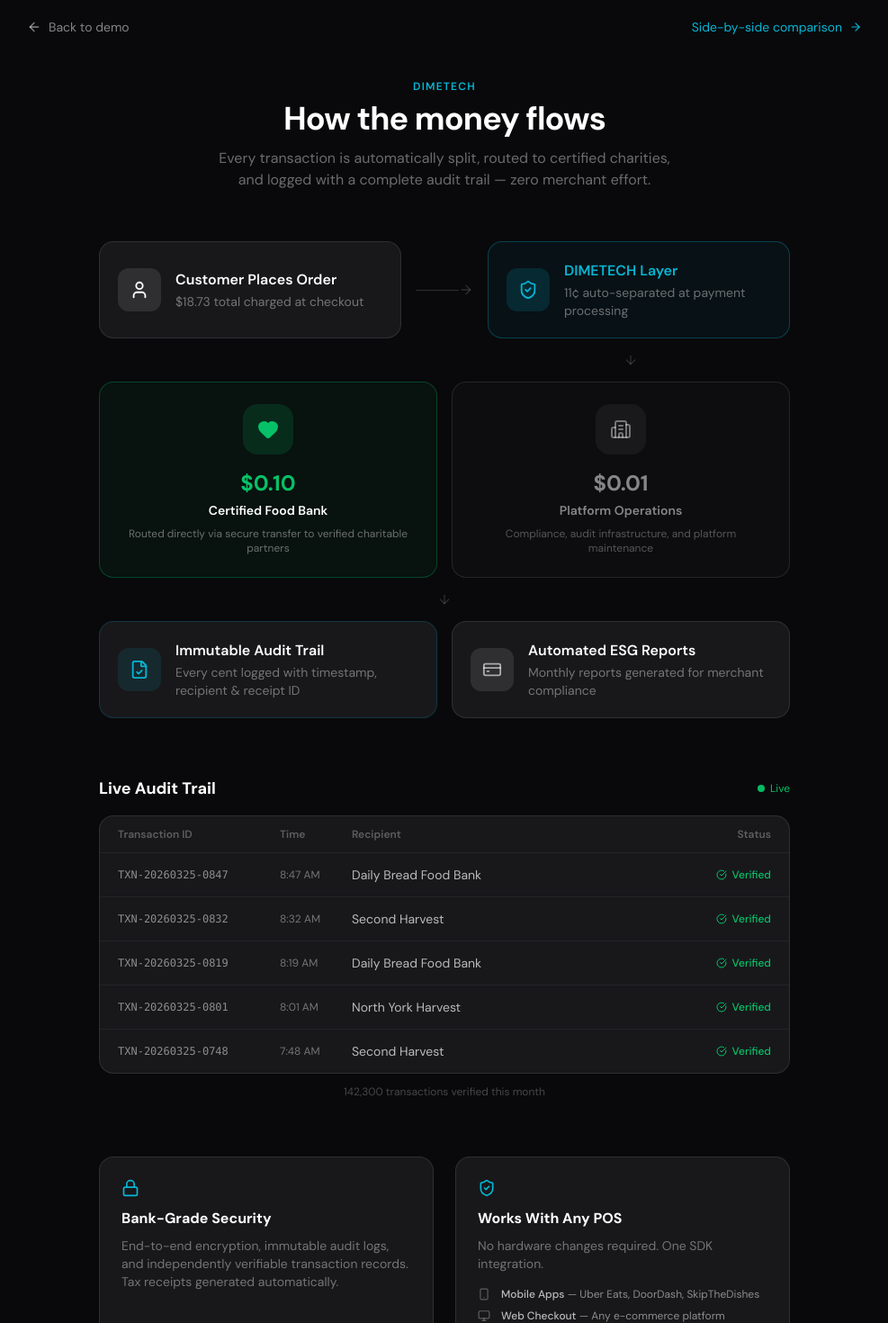
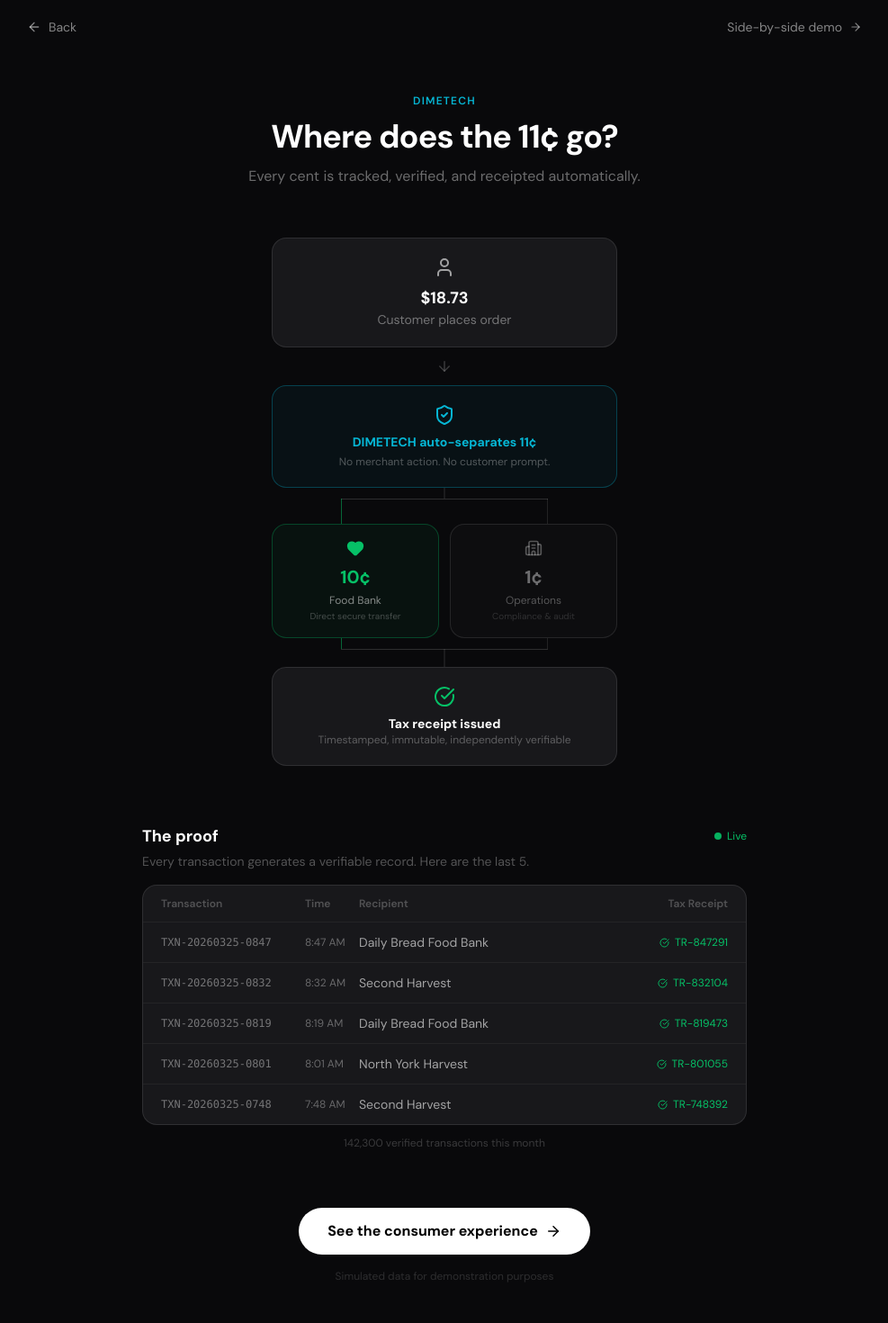
Before and after one commit to shiki4709/dimeaid-mvp, a Next.js app: page /how-it-works in a window 1280 px wide. Shown: the part 20-1490 px from the top of the page at 90% size, without its empty margins (146-1133 px from the left). Built offline with nearby package versions, Linux system fonts and the light colour scheme.

Commit message:
fix: strip DIMETECH page to just money flow + proof — remove POS/integration clutter

```diff
--- a/src/app/how-it-works/page.tsx
+++ b/src/app/how-it-works/page.tsx
@@ -3,251 +3,158 @@
 import Link from "next/link";
 import {
   ArrowLeft,
+  ArrowRight,
+  ArrowDown,
   ShieldCheck,
-  CreditCard,
   Building2,
   Heart,
-  FileCheck,
-  Smartphone,
-  Monitor,
-  Wifi,
   CheckCircle,
-  Lock,
   User,
-  ArrowRight,
-  ArrowDown,
 } from "lucide-react";
 
 const auditEntries = [
-  { id: "TXN-20260325-0847", time: "8:47 AM", recipient: "Daily Bread Food Bank", status: "Verified" },
-  { id: "TXN-20260325-0832", time: "8:32 AM", recipient: "Second Harvest", status: "Verified" },
-  { id: "TXN-20260325-0819", time: "8:19 AM", recipient: "Daily Bread Food Bank", status: "Verified" },
-  { id: "TXN-20260325-0801", time: "8:01 AM", recipient: "North York Harvest", status: "Verified" },
-  { id: "TXN-20260325-0748", time: "7:48 AM", recipient: "Second Harvest", status: "Verified" },
+  { id: "TXN-20260325-0847", time: "8:47 AM", amount: "$0.10", recipient: "Daily Bread Food Bank", receipt: "TR-847291" },
+  { id: "TXN-20260325-0832", time: "8:32 AM", amount: "$0.10", recipient: "Second Harvest", receipt: "TR-832104" },
+  { id: "TXN-20260325-0819", time: "8:19 AM", amount: "$0.10", recipient: "Daily Bread Food Bank", receipt: "TR-819473" },
+  { id: "TXN-20260325-0801", time: "8:01 AM", amount: "$0.10", recipient: "North York Harvest", receipt: "TR-801055" },
+  { id: "TXN-20260325-0748", time: "7:48 AM", amount: "$0.10", recipient: "Second Harvest", receipt: "TR-748392" },
 ] as const;
 
 export default function HowItWorksPage() {
   return (
     <div className="min-h-dvh px-6 py-10 md:px-12">
-      {/* Top nav */}
+      {/* Nav */}
       <div className="flex items-center justify-between">
         <Link
           href="/account"
           className="flex items-center gap-2 text-sm text-white/50 transition-colors hover:text-white"
         >
           <ArrowLeft size={16} />
-          Back to demo
+          Back
         </Link>
         <Link
           href="/compare"
-          className="flex items-center gap-2 text-sm text-dime-teal transition-colors hover:text-dime-teal/80"
+          className="flex items-center gap-2 text-sm text-white/50 transition-colors hover:text-white"
         >
-          Side-by-side comparison
+          Side-by-side demo
           <ArrowRight size={14} />
         </Link>
       </div>
 
-      {/* Hero */}
-      <div className="mt-12 text-center">
+      {/* Hero — the one question this page answers */}
+      <div className="mx-auto mt-16 max-w-2xl text-center">
         <p className="text-xs font-semibold tracking-widest text-dime-teal">DIMETECH</p>
-        <h1 className="mt-2 text-3xl font-bold tracking-tight md:text-4xl">
-          How the money flows
+        <h1 className="mt-3 text-3xl font-bold tracking-tight md:text-4xl">
+          Where does the 11¢ go?
         </h1>
-        <p className="mx-auto mt-3 max-w-lg text-base text-white/40">
-          Every transaction is automatically split, routed to certified charities,
-          and logged with a complete audit trail — zero merchant effort.
+        <p className="mx-auto mt-3 max-w-md text-base text-white/40">
+          Every cent is tracked, verified, and receipted automatically.
         </p>
       </div>
 
-      {/* ── FLOWCHART ────────────────────────────────── */}
-      <div className="mx-auto mt-14 max-w-3xl">
-        {/* Row 1: Customer → DIMETECH */}
-        <div className="grid grid-cols-1 gap-4 md:grid-cols-[1fr_auto_1fr]">
-          <div className="flex items-center gap-4 rounded-2xl border border-white/10 bg-surface p-5">
-            <div className="flex h-12 w-12 shrink-0 items-center justify-center rounded-xl bg-white/10">
-              <User size={22} />
-            </div>
-            <div>
-              <p className="font-semibold">Customer Places Order</p>
-              <p className="mt-0.5 text-sm text-white/40">$18.73 total charged at checkout</p>
-            </div>
+      {/* ── THE FLOW ─────────────────────────────────── */}
+      <div className="mx-auto mt-14 max-w-sm">
+
+        {/* Customer */}
+        <div className="rounded-2xl border border-white/10 bg-surface p-5 text-center">
+          <User size={24} className="mx-auto text-white/60" />
+          <p className="mt-2 text-lg font-bold">$18.73</p>
+          <p className="text-sm text-white/40">Customer places order</p>
+        </div>
+
+        <div className="flex justify-center py-3">
+          <ArrowDown size={18} className="text-white/20" />
+        </div>
+
+        {/* DIMETECH splits */}
+        <div className="rounded-2xl border border-dime-teal/30 bg-dime-teal/5 p-5 text-center">
+          <ShieldCheck size={24} className="mx-auto text-dime-teal" />
+          <p className="mt-2 text-sm font-bold text-dime-teal">DIMETECH auto-separates 11¢</p>
+          <p className="text-xs text-white/30 mt-1">No merchant action. No customer prompt.</p>
+        </div>
+
+        {/* Split connector */}
+        <div className="relative h-10">
+          <div className="absolute left-1/2 top-0 h-3 w-px -translate-x-1/2 bg-white/15" />
+          <div className="absolute top-3 left-[20%] right-[20%] h-px bg-white/15" />
+          <div className="absolute left-[20%] top-3 h-7 w-px bg-dime-green/50" />
+          <div className="absolute right-[20%] top-3 h-7 w-px bg-white/10" />
+        </div>
+
+        {/* Two destinations */}
+        <div className="grid grid-cols-2 gap-3">
+          <div className="rounded-2xl border border-dime-green/30 bg-dime-green/5 p-4 text-center">
+            <Heart size={20} className="mx-auto text-dime-green" fill="#06C167" />
+            <p className="mt-2 text-xl font-bold text-dime-green">10¢</p>
+            <p className="mt-1 text-xs text-white/50">Food Bank</p>
+            <p className="mt-0.5 text-[10px] text-white/25">Direct secure transfer</p>
           </div>
-
-          <div className="hidden items-center md:flex">
-            <div className="h-px w-12 bg-white/15" />
-            <ArrowRight size={16} className="text-white/15" />
-          </div>
-          <div className="flex items-center justify-center md:hidden">
-            <ArrowDown size={16} className="text-white/15" />
-          </div>
-
-          <div className="flex items-center gap-4 rounded-2xl border border-dime-teal/30 bg-dime-teal/5 p-5">
-            <div className="flex h-12 w-12 shrink-0 items-center justify-center rounded-xl bg-dime-teal/15">
-              <ShieldCheck size={22} className="text-dime-teal" />
-            </div>
-            <div>
-              <p className="font-semibold text-dime-teal">DIMETECH Layer</p>
-              <p className="mt-0.5 text-sm text-white/40">11¢ auto-separated at payment processing</p>
-            </div>
+          <div className="rounded-2xl border border-white/10 bg-white/[0.02] p-4 text-center">
+            <Building2 size={20} className="mx-auto text-white/30" />
+            <p className="mt-2 text-xl font-bold text-white/40">1¢</p>
+            <p className="mt-1 text-xs text-white/30">Operations</p>
+            <p className="mt-0.5 text-[10px] text-white/15">Compliance & audit</p>
           </div>
         </div>
 
-        {/* Connector down */}
-        <div className="flex justify-center py-4 md:justify-end md:pr-[22%]">
-          <ArrowDown size={16} className="text-white/15" />
+        {/* Merge back */}
+        <div className="relative h-8">
+          <div className="absolute left-[20%] top-0 h-3 w-px bg-dime-green/50" />
+          <div className="absolute right-[20%] top-0 h-3 w-px bg-white/10" />
+          <div className="absolute top-3 left-[20%] right-[20%] h-px bg-white/15" />
+          <div className="absolute left-1/2 top-3 h-5 w-px -translate-x-1/2 bg-white/15" />
         </div>
 
-        {/* Row 2: Split — two destinations */}
-        <div className="grid grid-cols-1 gap-4 md:grid-cols-2">
-          <div className="rounded-2xl border border-dime-green/30 bg-dime-green/5 p-6 text-center">
-            <div className="mx-auto flex h-14 w-14 items-center justify-center rounded-2xl bg-dime-green/15">
-              <Heart size={24} className="text-dime-green" fill="#06C167" />
-            </div>
-            <p className="mt-4 text-2xl font-bold text-dime-green">$0.10</p>
-            <p className="mt-1 text-sm font-semibold">Certified Food Bank</p>
-            <p className="mt-2 text-xs text-white/40">
-              Routed directly via secure transfer to verified charitable partners
-            </p>
-          </div>
-
-          <div className="rounded-2xl border border-white/10 bg-white/[0.02] p-6 text-center">
-            <div className="mx-auto flex h-14 w-14 items-center justify-center rounded-2xl bg-white/5">
-              <Building2 size={24} className="text-white/40" />
-            </div>
-            <p className="mt-4 text-2xl font-bold text-white/50">$0.01</p>
-            <p className="mt-1 text-sm font-semibold text-white/50">Platform Operations</p>
-            <p className="mt-2 text-xs text-white/30">
-              Compliance, audit infrastructure, and platform maintenance
-            </p>
-          </div>
-        </div>
-
-        {/* Connector down */}
-        <div className="flex justify-center py-4">
-          <ArrowDown size={16} className="text-white/15" />
-        </div>
-
-        {/* Row 3: Outputs — Audit + ESG */}
-        <div className="grid grid-cols-1 gap-4 md:grid-cols-2">
-          <div className="flex items-center gap-4 rounded-2xl border border-dime-teal/20 bg-surface p-5">
-            <div className="flex h-12 w-12 shrink-0 items-center justify-center rounded-xl bg-dime-teal/10">
-              <FileCheck size={22} className="text-dime-teal" />
-            </div>
-            <div>
-              <p className="font-semibold">Immutable Audit Trail</p>
-              <p className="mt-0.5 text-sm text-white/40">Every cent logged with timestamp, recipient & receipt ID</p>
-            </div>
-          </div>
-
-          <div className="flex items-center gap-4 rounded-2xl border border-white/10 bg-surface p-5">
-            <div className="flex h-12 w-12 shrink-0 items-center justify-center rounded-xl bg-white/10">
-              <CreditCard size={22} className="text-white/60" />
-            </div>
-            <div>
-              <p className="font-semibold">Automated ESG Reports</p>
-              <p className="mt-0.5 text-sm text-white/40">Monthly reports generated for merchant compliance</p>
-            </div>
-          </div>
+        {/* Receipt */}
+        <div className="rounded-2xl border border-white/10 bg-surface p-5 text-center">
+          <CheckCircle size={24} className="mx-auto text-dime-green" />
+          <p className="mt-2 text-sm font-bold">Tax receipt issued</p>
+          <p className="text-xs text-white/30">Timestamped, immutable, independently verifiable</p>
         </div>
       </div>
 
-      {/* ── LIVE AUDIT TRAIL ─────────────────────────── */}
-      <div className="mx-auto mt-16 max-w-3xl">
+      {/* ── THE PROOF ────────────────────────────────── */}
+      <div className="mx-auto mt-16 max-w-2xl">
         <div className="flex items-center justify-between">
-          <h2 className="text-lg font-bold">Live Audit Trail</h2>
+          <h2 className="text-lg font-bold">The proof</h2>
           <div className="flex items-center gap-1.5">
             <div className="h-2 w-2 animate-pulse rounded-full bg-dime-green" />
             <span className="text-xs text-dime-green">Live</span>
           </div>
         </div>
+        <p className="mt-1 text-sm text-white/30">
+          Every transaction generates a verifiable record. Here are the last 5.
+        </p>
+
         <div className="mt-4 overflow-hidden rounded-2xl border border-white/10 bg-surface">
-          <div className="flex items-center border-b border-white/5 px-5 py-3 text-xs font-semibold text-white/30">
-            <span className="w-[180px]">Transaction ID</span>
-            <span className="w-[80px]">Time</span>
+          <div className="flex items-center border-b border-white/5 px-5 py-3 text-xs font-semibold text-white/25">
+            <span className="w-[160px]">Transaction</span>
+            <span className="w-[60px]">Time</span>
             <span className="flex-1">Recipient</span>
-            <span className="w-[80px] text-right">Status</span>
+            <span className="w-[90px] text-right">Tax Receipt</span>
           </div>
           {auditEntries.map((entry) => (
             <div
               key={entry.id}
-              className="flex items-center border-b border-white/5 px-5 py-3.5 last:border-0"
+              className="flex items-center border-b border-white/5 px-5 py-3 last:border-0"
             >
-              <span className="w-[180px] font-mono text-xs text-white/50">{entry.id}</span>
-              <span className="w-[80px] text-xs text-white/40">{entry.time}</span>
-              <span className="flex-1 text-sm text-white/70">{entry.recipient}</span>
-              <span className="flex w-[80px] items-center justify-end gap-1.5 text-xs font-medium text-dime-green">
-                <CheckCircle size={12} />
-                {entry.status}
+              <span className="w-[160px] font-mono text-xs text-white/40">{entry.id}</span>
+              <span className="w-[60px] text-xs text-white/35">{entry.time}</span>
+              <span className="flex-1 text-sm text-white/60">{entry.recipient}</span>
+              <span className="flex w-[90px] items-center justify-end gap-1.5 text-xs text-dime-green">
+                <CheckCircle size={11} />
+                {entry.receipt}
               </span>
             </div>
           ))}
         </div>
-        <p className="mt-3 text-center text-xs text-white/25">
-          142,300 transactions verified this month
+        <p className="mt-3 text-center text-xs text-white/20">
+          142,300 verified transactions this month
         </p>
       </div>
 
-      {/* ── SECURITY + POS ───────────────────────────── */}
-      <div className="mx-auto mt-16 grid max-w-3xl grid-cols-1 gap-6 md:grid-cols-2">
-        {/* Security */}
-        <div className="rounded-2xl border border-white/10 bg-surface p-6">
-          <Lock size={20} className="text-dime-teal" />
-          <h3 className="mt-3 text-base font-bold">Bank-Grade Security</h3>
-          <p className="mt-2 text-sm text-white/40">
-            End-to-end encryption, immutable audit logs, and independently verifiable
-            transaction records. Tax receipts generated automatically.
-          </p>
-        </div>
-
-        {/* POS Integration */}
-        <div className="rounded-2xl border border-white/10 bg-surface p-6">
-          <ShieldCheck size={20} className="text-dime-teal" />
-          <h3 className="mt-3 text-base font-bold">Works With Any POS</h3>
-          <p className="mt-2 text-sm text-white/40">
-            No hardware changes required. One SDK integration.
-          </p>
-          <div className="mt-4 space-y-2">
-            {[
-              { icon: Smartphone, label: "Mobile Apps", detail: "Uber Eats, DoorDash, SkipTheDishes" },
-              { icon: Monitor, label: "Web Checkout", detail: "Any e-commerce platform" },
-              { icon: Wifi, label: "In-Store POS", detail: "Square, Toast, Clover, Lightspeed" },
-            ].map((item) => {
-              const Icon = item.icon;
-              return (
-                <div key={item.label} className="flex items-center gap-3">
-                  <Icon size={14} className="shrink-0 text-white/30" />
-                  <span className="text-xs text-white/50">
-                    <span className="font-medium text-white/70">{item.label}</span> — {item.detail}
-                  </span>
-                </div>
-              );
-            })}
-          </div>
-        </div>
-      </div>
-
-      {/* ── 3-STEP INTEGRATION ───────────────────────── */}
-      <div className="mx-auto mt-16 max-w-3xl text-center">
-        <h2 className="text-lg font-bold">Integration in 3 Steps</h2>
-        <div className="mt-6 grid grid-cols-1 gap-4 md:grid-cols-3">
-          {[
-            { num: "1", title: "Add SDK", desc: "One line of code in your checkout" },
-            { num: "2", title: "Auto-Split", desc: "11¢ separated at the payment layer" },
-            { num: "3", title: "Reports Flow", desc: "Charities funded, merchant gets ESG data" },
-          ].map((step) => (
-            <div key={step.num} className="rounded-2xl border border-dime-teal/20 bg-dime-teal/5 p-5">
-              <div className="mx-auto flex h-10 w-10 items-center justify-center rounded-full bg-dime-teal/20 text-lg font-bold text-dime-teal">
-                {step.num}
-              </div>
-              <p className="mt-3 font-semibold text-dime-teal">{step.title}</p>
-              <p className="mt-1 text-xs text-white/40">{step.desc}</p>
-            </div>
-          ))}
-        </div>
-      </div>
-
-      {/* CTA */}
-      <div className="mx-auto mt-16 max-w-3xl text-center">
+      {/* Bottom CTA */}
+      <div className="mx-auto mt-16 max-w-2xl text-center">
         <Link
           href="/"
           className="inline-flex items-center gap-2 rounded-full bg-white px-8 py-3.5 text-base font-bold text-black transition-transform active:scale-95"
```
